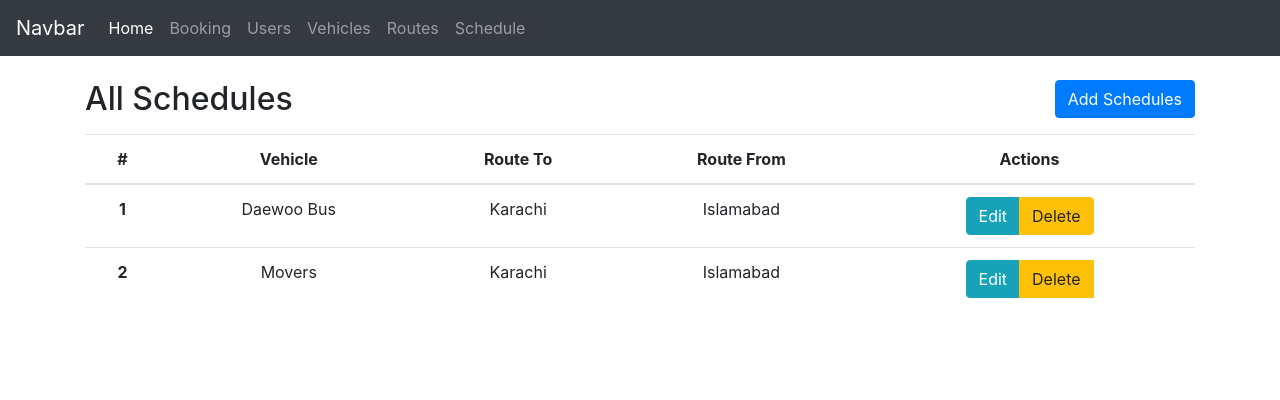
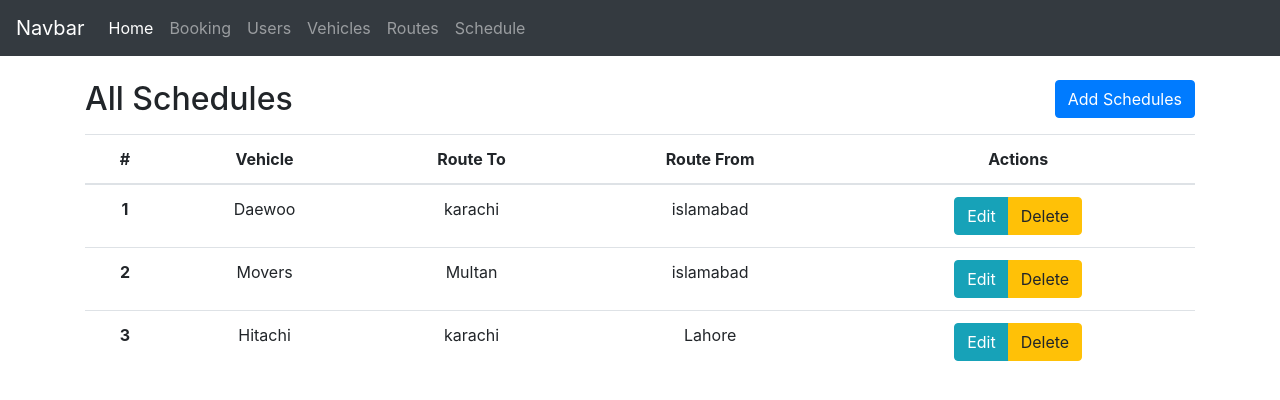
Before and after one commit to anisiqbal/bus-booking-app-react, a React (Create React App) app: page /schedule in a window 1280 px wide. Shown: the top 400 px of the page. Built offline with nearby package versions, Linux system fonts and the light colour scheme.

Commit message:
convert tables in loop form routes,schedule,vehicle

```diff
--- a/src/components/Schedule.js
+++ b/src/components/Schedule.js
@@ -12,6 +12,27 @@ function Schedule() {
     action: "update",
     name: "Update"
   }
+  // schedule data
+   const scheduleData = [
+    {
+      num: '1',
+      vehicle: 'Daewoo',
+      routeto: 'karachi',
+      routefrom: 'islamabad',
+    },
+    {
+      num: '2',
+      vehicle: 'Movers',
+      routeto: 'Multan',
+      routefrom: 'islamabad',
+    },
+    {
+      num: '3',
+      vehicle: 'Hitachi',
+      routeto: 'karachi',
+      routefrom: 'Lahore',
+    },
+  ]
 
   return (
 
@@ -36,11 +57,16 @@ function Schedule() {
       </tr>
     </thead>
     <tbody>
+      {
+        scheduleData.map(
+          (schedule, i) => {
+            return(
+
               <tr>
-        <th scope="row">1</th>
-        <td>Daewoo Bus </td>
-        <td>Karachi</td>
-        <td>Islamabad</td>
+              <th scope="row">{schedule.num}</th>
+              <td>{schedule.vehicle}</td>
+              <td>{schedule.routeto}</td>
+              <td>{schedule.routefrom}</td>
 
 
               <td>
@@ -50,22 +76,14 @@ function Schedule() {
                 </div>
               </td>
             </tr>
-      <tr>
-        <th scope="row">2</th>
-        <td>Movers</td>
-        <td>Karachi</td>
-        <td>Islamabad</td>
 
-        <td>
-          <div className="btn-group" role="group" aria-label="Basic example">
-            <button type="button" className="btn btn-info">Edit</button>
-            <button type="button" className="btn btn-warning">Delete</button>
+            )
+          }
+        )
+      }
+
 
       <Modal/>
-
-          </div>
-        </td>
-      </tr>
     </tbody>
   </table>
 
--- a/src/components/Vehicles.js
+++ b/src/components/Vehicles.js
@@ -12,7 +12,24 @@ function Vehicles() {
     action: "update",
     name: "Update"
   }
-
+      //Vehicles data
+  const    vehicleData =[
+        {
+          num:'1',
+          vehicleno:'KXM-459',
+          drivername:'Shakir Khan',
+        },
+        {
+          num:'2',
+          vehicleno:'KXM-999',
+          drivername:'Muhammad Ali',
+        },
+        {
+          num:'3',
+          vehicleno:'KXM-789',
+          drivername:'Dilawar khan',
+        },
+      ]
 
   return (
 
@@ -36,11 +53,16 @@ function Vehicles() {
       </tr>
     </thead>
     <tbody>
+      {
+        vehicleData.map(
+          (vehicle, i) => {
+            return(
+
             <tr>
-        <th scope="row">1</th>
+            <th scope="row">{vehicle.num}</th>
 
-        <td>KXM-459</td>
-        <td>Shakir Khan</td>
+            <td>{vehicle.vehicleno}</td>
+            <td>{vehicle.drivername}</td>
 
 
             <td>
@@ -50,23 +72,12 @@ function Vehicles() {
               </div>
             </td>
           </tr>
-      <tr>
-        <th scope="row">2</th>
-        <td>KEW-532</td>
-        <td>Shayan Khan</td>
-
-        <td>
-          <div className="btn-group" role="group" aria-label="Basic example">
-            <button type="button" className="btn btn-info">Edit</button>
-            <button type="button" className="btn btn-warning">Delete</button>
-
-
+            )
+          }
+        )
+      }
 
       <Modal/>
-
-          </div>
-        </td>
-      </tr>
     </tbody>
   </table>
 
```
Lines whose indentation alone changed are shown as unchanged.
